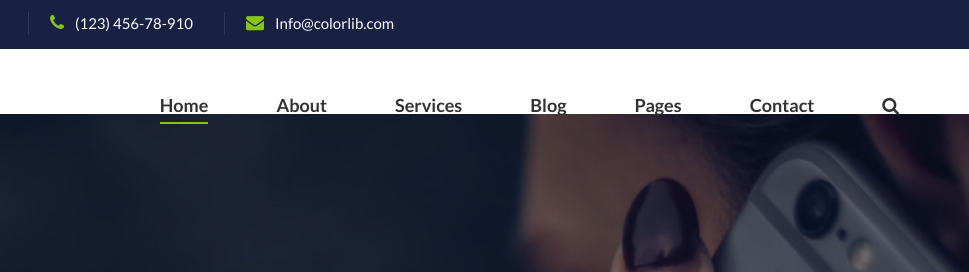
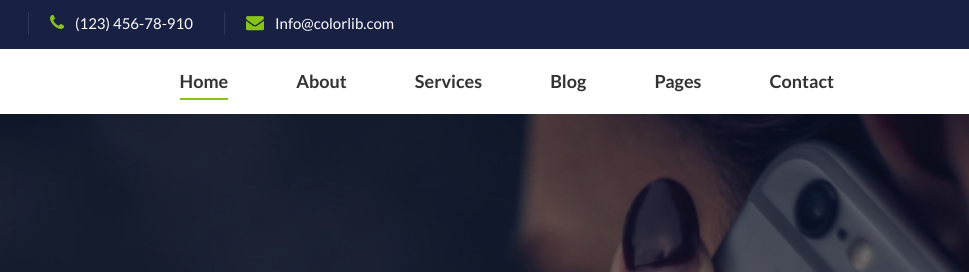
Before and after one commit to MohammadAtikurRahman/bioCNG, a plain HTML site: page index.html in a window 1280 px wide. Shown: the top 272 px of the page, 311-1280 px from the left. Drawn offline with Linux system fonts and the light colour scheme.

Commit message:
removeing something

```diff
--- a/css/style.css
+++ b/css/style.css
@@ -430,7 +430,7 @@ ol {
 
 .header__nav {
 	text-align: right;
-	padding: 38px 0 33px;
+	padding: 14px 0 14px;
 }
 
 .header__menu {
--- a/index.html
+++ b/index.html
@@ -124,9 +124,9 @@
                                 <li><a href="./contact.html">Contact</a></li>
                             </ul>
                         </nav>
-                        <div class="header__search">
+                        <!-- <div class="header__search">
                             <i class="fa fa-search search-switch"></i>
-                        </div>
+                        </div> -->
                     </div>
                 </div>
             </div>
```
